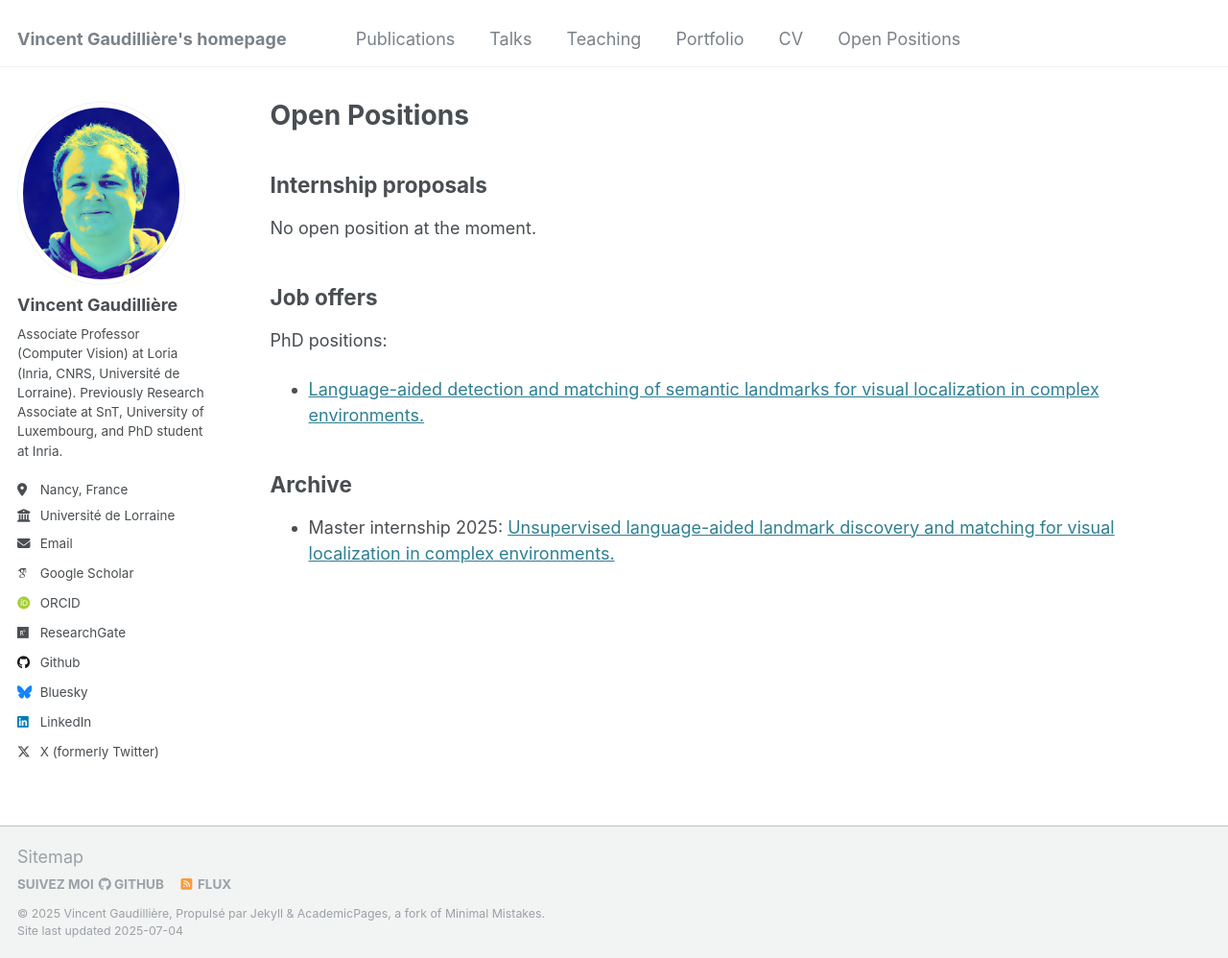
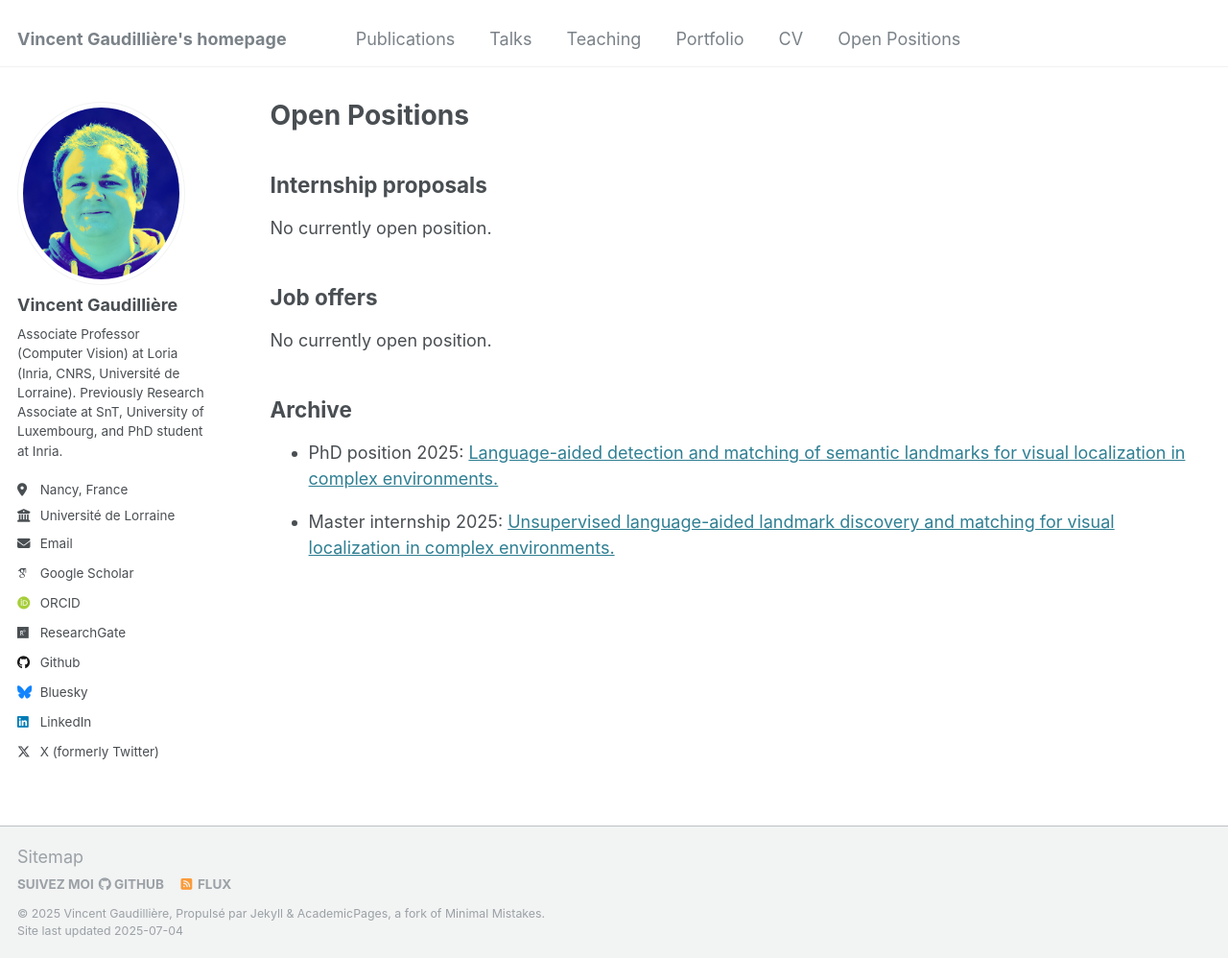
Before and after one commit to vincentgaudilliere/vincentgaudilliere.github.io, a Jekyll site: the page built from _pages/positions.html, in a window 1280 px wide and 998 px high. Shown: the whole window at 96% size. Built offline with Jekyll 4.4.1, drawn with Linux system fonts in a browser that asks for light colours; some web fonts are replaced.

Commit message:
Update positions.html

```diff
--- a/_pages/positions.html
+++ b/_pages/positions.html
@@ -12,22 +12,20 @@
   <li><a href="/files/Master_internship_proposal_2025.pdf" title="Master internship proposal 2025">Unsupervised language-aided landmark discovery and matching for visual localization in complex environments.</a></li>
 </ul>
 -->
-<p>No open position at the moment.</p>
+<p>No currently open position.</p>
 
 <h2>Job offers</h2>
 
-<!--
-<p>No open position yet.</p>
--->
-<p>PhD positions:</p>
-<ul>
-  <li><a href="/files/PhD_Thesis_Loria_proposal_2025.pdf" title="PhD Thesis Loria proposal 2025">Language-aided detection and matching of semantic landmarks for visual localization in complex environments.</a></li>
-</ul>
+<p>No currently open position.</p>
 
 <h2>Archive</h2>
 
 <!--<p>No past opening yet.</p>-->
 
 <ul>
+  <li>PhD position 2025: <a href="/files/PhD_Thesis_Loria_proposal_2025.pdf" title="PhD Thesis Loria proposal 2025">Language-aided detection and matching of semantic landmarks for visual localization in complex environments.</a></li>
+</ul>
+
+<ul>
   <li>Master internship 2025: <a href="/files/Master_internship_proposal_2025.pdf" title="Master internship proposal 2025">Unsupervised language-aided landmark discovery and matching for visual localization in complex environments.</a></li>
 </ul>
```
